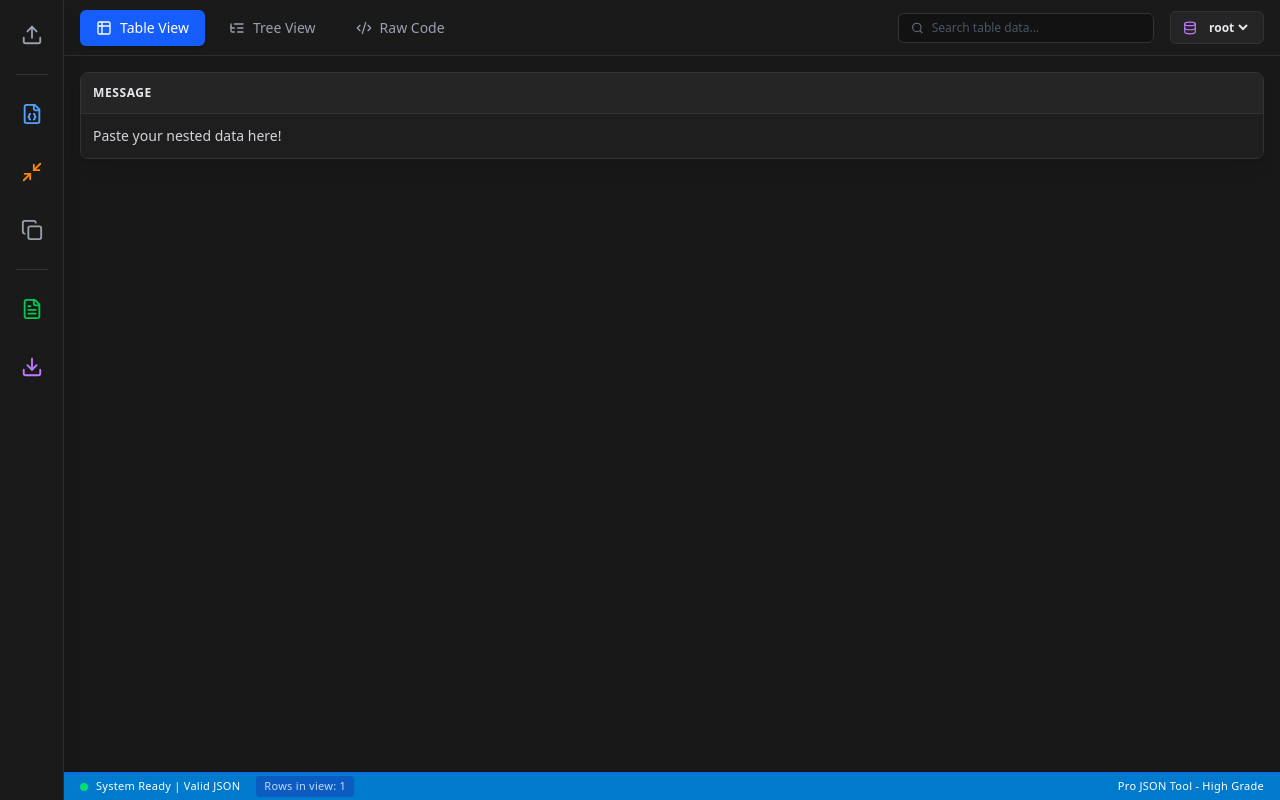
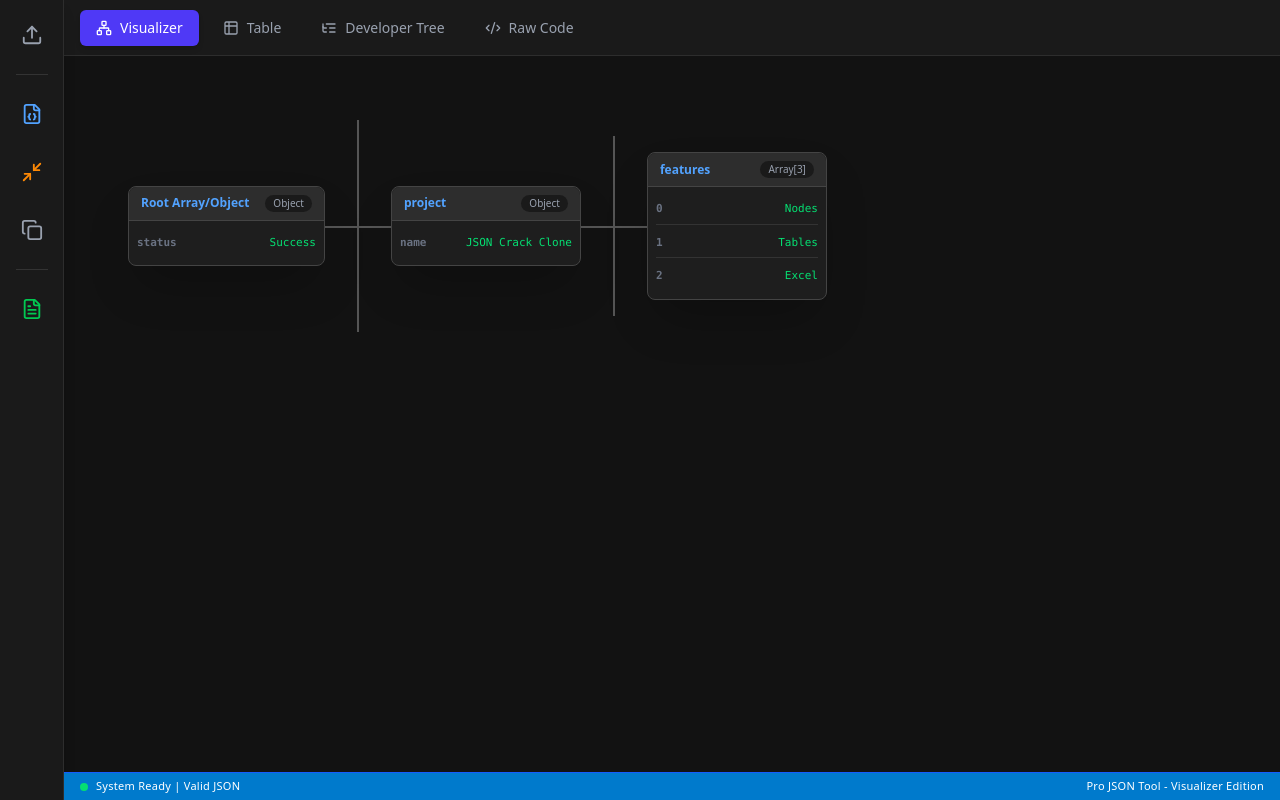
Before and after one commit to ayush180320/jsonpro, a React (Vite) app: page / in a window 1280 px wide. Built offline with nearby package versions, Linux system fonts and the light colour scheme.

Commit message:
Update App.tsx

```diff
--- a/src/App.tsx
+++ b/src/App.tsx
@@ -1,11 +1,19 @@
 import { useState, useEffect, useRef, useMemo } from 'react';
 import Editor from '@monaco-editor/react';
-import { FileJson, FileText, Download, Upload, AlertCircle, Table2, ListTree, Code2, Database, Copy, Minimize2, Search, Check } from 'lucide-react';
+import { FileJson, FileText, Download, Upload, AlertCircle, Table2, ListTree, Code2, Database, Copy, Minimize2, Search, Check, Network } from 'lucide-react';
 
-// --- Recursive Object Flattener ---
+// --- Bulletproof Recursive Flattener for Excel ---
 const flattenRow = (obj: any, parent = '', res: any = {}) => {
-  if (typeof obj !== 'object' || obj === null) {
+  if (obj === null || obj === undefined) {
+    res[parent || 'Value'] = '';
+    return res;
+  }
+  if (typeof obj !== 'object') {
     res[parent || 'Value'] = obj;
+    return res;
+  }
+  if (Array.isArray(obj)) {
+    res[parent || 'ArrayData'] = JSON.stringify(obj);
     return res;
   }
   for (let key in obj) {
@@ -16,11 +24,8 @@ const flattenRow = (obj: any, parent = '', res: any = {}) => {
     if (typeof val === 'object' && val !== null && !Array.isArray(val)) {
       flattenRow(val, propName, res);
     } else if (Array.isArray(val)) {
-      try {
-        res[propName] = JSON.stringify(val);
-      } catch {
-        res[propName] = "[Array]";
-      }
+      // Aggressive fallback to prevent [object Object]
+      res[propName] = JSON.stringify(val);
     } else {
       res[propName] = val;
     }
@@ -28,7 +33,64 @@ const flattenRow = (obj: any, parent = '', res: any = {}) => {
   return res;
 };
 
-// --- Tree Component ---
+// --- JSON Crack Style Node Visualizer ---
+const VisualNode = ({ label, data }: { label: string, data: any }) => {
+  const isObject = typeof data === 'object' && data !== null;
+  const isArray = Array.isArray(data);
+
+  if (!isObject) return null;
+
+  // Split data into raw values (to show on the card) and nested objects (to spawn as child cards)
+  const primitives = Object.entries(data).filter(([_, v]) => typeof v !== 'object' || v === null);
+  const complex = Object.entries(data).filter(([_, v]) => typeof v === 'object' && v !== null);
+
+  return (
+    <div className="flex items-center">
+      {/* Node Card */}
+      <div className="min-w-[180px] max-w-[300px] bg-[#1e1e1e] border border-[#444] rounded-lg shadow-2xl flex flex-col shrink-0 relative z-10 transition-transform hover:scale-[1.02]">
+        <div className="bg-[#2d2d2d] px-3 py-2 border-b border-[#444] text-xs font-bold flex justify-between items-center gap-4 rounded-t-lg">
+          <span className="truncate text-blue-400">{label}</span>
+          <span className="text-gray-400 font-normal bg-[#1a1a1a] px-2 py-0.5 rounded-full text-[10px]">
+            {isArray ? `Array[${data.length}]` : 'Object'}
+          </span>
+        </div>
+
+        {primitives.length > 0 && (
+          <div className="p-2 flex flex-col gap-1 text-[11px] font-mono overflow-y-auto max-h-[250px] custom-scrollbar">
+            {primitives.map(([k, v]) => (
+              <div key={k} className="flex justify-between gap-4 border-b border-[#333] pb-1.5 pt-1.5 last:border-0">
+                <span className="text-gray-500 truncate min-w-[50px] font-semibold">{k}</span>
+                <span className={`truncate text-right ${typeof v === 'string' ? "text-green-400" : typeof v === 'number' ? "text-orange-400" : "text-purple-400"}`} title={String(v)}>
+                  {v === null ? 'null' : String(v)}
+                </span>
+              </div>
+            ))}
+          </div>
+        )}
+      </div>
+
+      {/* Connectors & Nested Children */}
+      {complex.length > 0 && (
+        <div className="flex items-stretch ml-8 relative">
+          {/* Main connector line coming out of the card */}
+          <div className="w-8 border-t-2 border-[#555] absolute left-[-32px] top-1/2"></div>
+
+          <div className="flex flex-col justify-center gap-6 py-4 border-l-2 border-[#555] pl-8 relative">
+            {complex.map(([k, v]) => (
+              <div key={k} className="relative flex items-center">
+                {/* Connector line going into child card */}
+                <div className="w-8 border-t-2 border-[#555] absolute left-[-32px] top-1/2"></div>
+                <VisualNode label={isArray ? `Index [${k}]` : k} data={v} />
+              </div>
+            ))}
+          </div>
+        </div>
+      )}
+    </div>
+  );
+};
+
+// --- Tree Component (Developer View) ---
 const JsonTree = ({ data, name = "root" }: { data: any, name?: string }) => {
   const [isOpen, setIsOpen] = useState(true);
   const isObject = data !== null && typeof data === 'object';
@@ -38,7 +100,7 @@ const JsonTree = ({ data, name = "root" }: { data: any, name?: string }) => {
     return (
       <div className="flex pl-4 py-1 text-sm hover:bg-[#2a2a2a] transition-colors">
         <span className="text-blue-300 font-semibold mr-2">{name}:</span>
-        <span className={typeof data === 'string' ? "text-green-400" : typeof data === 'number' ? "text-orange-400" : "text-purple-400"}>
+        <span className={typeof data === 'string' ? "text-green-400" : "text-orange-400"}>
           {typeof data === 'string' ? `"${data}"` : String(data)}
         </span>
       </div>
@@ -63,30 +125,20 @@ const JsonTree = ({ data, name = "root" }: { data: any, name?: string }) => {
   );
 };
 
-// --- High-Grade Structured Table Component with Advanced Search ---
+// --- Structured Table Component ---
 const JsonTable = ({ data, searchQuery }: { data: any[], searchQuery: string }) => {
-  if (!data || data.length === 0) return <div className="p-8 text-gray-500 text-center">No valid data to display.</div>;
+  if (!data || data.length === 0) return <div className="p-8 text-gray-500 text-center flex flex-col items-center"><Table2 size={48} className="mb-4 opacity-20"/> No valid tabular data to display. Use Visualizer or Tree view.</div>;
 
   const flattenedData = data.map(row => flattenRow(row));
+  const headers = Array.from(new Set(flattenedData.flatMap(row => Object.keys(row))));
 
-  const headers = Array.from(new Set(
-    flattenedData.flatMap(row => Object.keys(row))
-  ));
-
-  // Smart Search: Filter rows across ALL columns based on search query
   const filteredData = useMemo(() => {
     if (!searchQuery.trim()) return flattenedData;
     const lowerQuery = searchQuery.toLowerCase();
-    return flattenedData.filter(row => {
-      return Object.values(row).some(val =>
-        String(val ?? '').toLowerCase().includes(lowerQuery)
-      );
-    });
+    return flattenedData.filter(row => Object.values(row).some(val => String(val ?? '').toLowerCase().includes(lowerQuery)));
   }, [flattenedData, searchQuery]);
 
-  if (filteredData.length === 0) {
-    return <div className="p-8 text-gray-500 text-center">No results found for "{searchQuery}".</div>;
-  }
+  if (filteredData.length === 0) return <div className="p-8 text-gray-500 text-center">No results found.</div>;
 
   return (
     <div className="w-full h-full overflow-auto bg-[#181818] p-4">
@@ -108,7 +160,7 @@ const JsonTable = ({ data, searchQuery }: { data: any[], searchQuery: string })
                   const cellValue = row[header];
                   return (
                     <td key={header} className="p-3 text-gray-300 border-r border-[#333] last:border-r-0 max-w-xs truncate" title={String(cellValue ?? '')}>
-                      {cellValue !== undefined && cellValue !== null ? String(cellValue) : <span className="text-gray-600 italic">null</span>}
+                      {cellValue !== undefined && cellValue !== null && cellValue !== '' ? String(cellValue) : <span className="text-gray-600 italic">--</span>}
                     </td>
                   );
                 })}
@@ -122,23 +174,18 @@ const JsonTable = ({ data, searchQuery }: { data: any[], searchQuery: string })
 };
 
 export default function App() {
-  const [jsonText, setJsonText] = useState('{\n  "message": "Paste your nested data here!"\n}');
+  const [jsonText, setJsonText] = useState('{\n  "status": "Success",\n  "project": {\n    "name": "JSON Crack Clone",\n    "features": ["Nodes", "Tables", "Excel"]\n  }\n}');
   const [parsedData, setParsedData] = useState<any>(null);
   const [error, setError] = useState<string | null>(null);
-  const [activeTab, setActiveTab] = useState<'table' | 'tree' | 'code'>('table');
+  const [activeTab, setActiveTab] = useState<'visualizer' | 'table' | 'tree' | 'code'>('visualizer');
   const [selectedTablePath, setSelectedTablePath] = useState<string>('root');
   const [searchQuery, setSearchQuery] = useState('');
   const [copied, setCopied] = useState(false);
   const fileInputRef = useRef<HTMLInputElement>(null);
 
-  // Parse text live
   useEffect(() => {
     try {
-      if (!jsonText.trim()) {
-        setParsedData(null);
-        setError(null);
-        return;
-      }
+      if (!jsonText.trim()) { setParsedData(null); setError(null); return; }
       const parsed = JSON.parse(jsonText);
       setParsedData(parsed);
       setError(null);
@@ -148,33 +195,25 @@ export default function App() {
     }
   }, [jsonText]);
 
-  // Deep scanner
   const availableTables = useMemo(() => {
     if (!parsedData) return {};
     const tables: Record<string, any[]> = {};
-
     const traverse = (obj: any, path: string) => {
       if (Array.isArray(obj)) {
         let flatArr = obj;
         while (flatArr.length > 0 && Array.isArray(flatArr[0])) flatArr = flatArr.flat();
         tables[path] = flatArr;
-
         if (flatArr.length > 0 && typeof flatArr[0] === 'object' && flatArr[0] !== null) {
           Object.keys(flatArr[0]).forEach(k => {
             const val = flatArr[0][k];
-            if (Array.isArray(val) || (typeof val === 'object' && val !== null)) {
-              traverse(val, `${path} -> ${k}`);
-            }
+            if (Array.isArray(val) || (typeof val === 'object' && val !== null)) traverse(val, `${path} -> ${k}`);
           });
         }
       } else if (typeof obj === 'object' && obj !== null) {
         if (path === 'root') tables['root'] = [obj];
-        Object.keys(obj).forEach(key => {
-          traverse(obj[key], path === 'root' ? key : `${path} -> ${key}`);
-        });
+        Object.keys(obj).forEach(key => traverse(obj[key], path === 'root' ? key : `${path} -> ${key}`));
       }
     };
-
     traverse(parsedData, 'root');
     return tables;
   }, [parsedData]);
@@ -194,33 +233,11 @@ export default function App() {
     reader.readAsText(file);
   };
 
-  const formatJSON = () => {
-    if (parsedData) setJsonText(JSON.stringify(parsedData, null, 2));
-  };
-
-  const minifyJSON = () => {
-    if (parsedData) setJsonText(JSON.stringify(parsedData));
-  };
-
-  const copyToClipboard = () => {
-    navigator.clipboard.writeText(jsonText);
-    setCopied(true);
-    setTimeout(() => setCopied(false), 2000);
-  };
-
-  const exportAsJSON = () => {
-    if (!parsedData) return;
-    const blob = new Blob([JSON.stringify(parsedData, null, 2)], { type: 'application/json' });
-    downloadBlob(blob, 'data-export.json');
-  };
-
   const exportAsCSV = () => {
     const targetData = availableTables[selectedTablePath];
     if (!targetData || targetData.length === 0) return;
 
     const flattenedData = targetData.map(row => flattenRow(row));
-
-    // Apply the active search filter to the CSV export too!
     const lowerQuery = searchQuery.toLowerCase();
     const exportData = searchQuery.trim()
       ? flattenedData.filter(row => Object.values(row).some(val => String(val ?? '').toLowerCase().includes(lowerQuery)))
@@ -243,14 +260,10 @@ export default function App() {
     ];
 
     const blob = new Blob(['\uFEFF' + csvRows.join('\n')], { type: 'text/csv;charset=utf-8;' });
-    downloadBlob(blob, `${selectedTablePath.replace(/ -> /g, '_')}-export.csv`);
-  };
-
-  const downloadBlob = (blob: Blob, filename: string) => {
     const url = URL.createObjectURL(blob);
     const a = document.createElement('a');
     a.href = url;
-    a.download = filename;
+    a.download = `${selectedTablePath.replace(/ -> /g, '_')}-export.csv`;
     a.click();
     URL.revokeObjectURL(url);
   };
@@ -262,129 +275,95 @@ export default function App() {
       <div className="w-16 flex flex-col items-center py-4 bg-[#1a1a1a] border-r border-[#2d2d2d] justify-between z-10 shadow-lg">
         <div className="flex flex-col gap-5 w-full items-center">
           <input type="file" accept=".json" className="hidden" ref={fileInputRef} onChange={handleFileUpload} />
-          <button title="Upload JSON File" onClick={() => fileInputRef.current?.click()} className="text-gray-400 hover:text-white transition-colors p-2 hover:bg-[#2d2d2d] rounded-lg">
-            <Upload size={22} />
-          </button>
-
+          <button title="Upload File" onClick={() => fileInputRef.current?.click()} className="text-gray-400 hover:text-white transition-colors p-2 hover:bg-[#2d2d2d] rounded-lg"><Upload size={22} /></button>
           <div className="w-8 h-px bg-[#333]"></div>
-
-          <button title="Format JSON (Beautify)" onClick={formatJSON} className="text-blue-400 hover:text-blue-300 transition-colors p-2 hover:bg-[#2d2d2d] rounded-lg">
-            <FileJson size={22} />
-          </button>
-
-          <button title="Minify JSON (Compress)" onClick={minifyJSON} className="text-orange-400 hover:text-orange-300 transition-colors p-2 hover:bg-[#2d2d2d] rounded-lg">
-            <Minimize2 size={22} />
-          </button>
-
-          <button title="Copy Current Code" onClick={copyToClipboard} className="text-gray-400 hover:text-white transition-colors p-2 hover:bg-[#2d2d2d] rounded-lg">
+          <button title="Format Code" onClick={() => {if(parsedData) setJsonText(JSON.stringify(parsedData, null, 2))}} className="text-blue-400 hover:text-blue-300 transition-colors p-2 hover:bg-[#2d2d2d] rounded-lg"><FileJson size={22} /></button>
+          <button title="Minify Code" onClick={() => {if(parsedData) setJsonText(JSON.stringify(parsedData))}} className="text-orange-400 hover:text-orange-300 transition-colors p-2 hover:bg-[#2d2d2d] rounded-lg"><Minimize2 size={22} /></button>
+          <button title="Copy Code" onClick={() => {navigator.clipboard.writeText(jsonText); setCopied(true); setTimeout(() => setCopied(false), 2000)}} className="text-gray-400 hover:text-white transition-colors p-2 hover:bg-[#2d2d2d] rounded-lg">
             {copied ? <Check size={22} className="text-green-500" /> : <Copy size={22} />}
           </button>
-
           <div className="w-8 h-px bg-[#333]"></div>
-
-          <button title={`Export to Excel`} onClick={exportAsCSV} className="text-green-500 hover:text-green-400 transition-colors p-2 hover:bg-[#2d2d2d] rounded-lg">
-            <FileText size={22} />
-          </button>
-
-          <button title="Export Entire JSON" onClick={exportAsJSON} className="text-purple-400 hover:text-purple-300 transition-colors p-2 hover:bg-[#2d2d2d] rounded-lg">
-            <Download size={22} />
-          </button>
+          <button title="Export to Excel" onClick={exportAsCSV} className="text-green-500 hover:text-green-400 transition-colors p-2 hover:bg-[#2d2d2d] rounded-lg"><FileText size={22} /></button>
         </div>
       </div>
 
       {/* Main Workspace */}
       <div className="flex-1 flex flex-col min-w-0">
 
-        {/* Top Header & Navigation */}
+        {/* Top Navigation */}
         <div className="h-14 bg-[#1a1a1a] border-b border-[#2d2d2d] flex items-center justify-between px-4">
           <div className="flex gap-2">
-            <button
-              onClick={() => setActiveTab('table')}
-              className={`flex items-center gap-2 px-4 py-2 rounded-md text-sm font-medium transition-all ${activeTab === 'table' ? 'bg-blue-600 text-white shadow-md' : 'text-gray-400 hover:bg-[#2d2d2d] hover:text-gray-200'}`}
-            >
-              <Table2 size={16} /> Table View
+            <button onClick={() => setActiveTab('visualizer')} className={`flex items-center gap-2 px-4 py-2 rounded-md text-sm font-medium transition-all ${activeTab === 'visualizer' ? 'bg-indigo-600 text-white shadow-md' : 'text-gray-400 hover:bg-[#2d2d2d]'}`}>
+              <Network size={16} /> Visualizer
             </button>
-            <button
-              onClick={() => setActiveTab('tree')}
-              className={`flex items-center gap-2 px-4 py-2 rounded-md text-sm font-medium transition-all ${activeTab === 'tree' ? 'bg-blue-600 text-white shadow-md' : 'text-gray-400 hover:bg-[#2d2d2d] hover:text-gray-200'}`}
-            >
-              <ListTree size={16} /> Tree View
+            <button onClick={() => setActiveTab('table')} className={`flex items-center gap-2 px-4 py-2 rounded-md text-sm font-medium transition-all ${activeTab === 'table' ? 'bg-blue-600 text-white shadow-md' : 'text-gray-400 hover:bg-[#2d2d2d]'}`}>
+              <Table2 size={16} /> Table
             </button>
-            <button
-              onClick={() => setActiveTab('code')}
-              className={`flex items-center gap-2 px-4 py-2 rounded-md text-sm font-medium transition-all ${activeTab === 'code' ? 'bg-blue-600 text-white shadow-md' : 'text-gray-400 hover:bg-[#2d2d2d] hover:text-gray-200'}`}
-            >
+            <button onClick={() => setActiveTab('tree')} className={`flex items-center gap-2 px-4 py-2 rounded-md text-sm font-medium transition-all ${activeTab === 'tree' ? 'bg-blue-600 text-white shadow-md' : 'text-gray-400 hover:bg-[#2d2d2d]'}`}>
+              <ListTree size={16} /> Developer Tree
+            </button>
+            <button onClick={() => setActiveTab('code')} className={`flex items-center gap-2 px-4 py-2 rounded-md text-sm font-medium transition-all ${activeTab === 'code' ? 'bg-blue-600 text-white shadow-md' : 'text-gray-400 hover:bg-[#2d2d2d]'}`}>
               <Code2 size={16} /> Raw Code
             </button>
           </div>
 
           <div className="flex items-center gap-4">
-            {/* Global Search Bar - Only shows on Table view */}
             {activeTab === 'table' && parsedData && (
-              <div className="flex items-center gap-2 bg-[#121212] px-3 py-1.5 rounded-md border border-[#333] focus-within:border-blue-500 transition-colors w-64">
+              <div className="flex items-center gap-2 bg-[#121212] px-3 py-1.5 rounded-md border border-[#333] w-64">
                 <Search size={14} className="text-gray-500" />
-                <input
-                  type="text"
-                  placeholder="Search table data..."
-                  value={searchQuery}
-                  onChange={(e) => setSearchQuery(e.target.value)}
-                  className="bg-transparent text-xs text-gray-200 outline-none w-full placeholder-gray-600"
-                />
+                <input type="text" placeholder="Search data..." value={searchQuery} onChange={(e) => setSearchQuery(e.target.value)} className="bg-transparent text-xs text-gray-200 outline-none w-full" />
               </div>
             )}
-
             {Object.keys(availableTables).length > 0 && activeTab === 'table' && (
-              <div className="flex items-center gap-2 bg-[#252526] px-3 py-1.5 rounded-md border border-[#333] shadow-inner">
+              <div className="flex items-center gap-2 bg-[#252526] px-3 py-1.5 rounded-md border border-[#333]">
                 <Database size={14} className="text-purple-400" />
-                <select
-                  value={selectedTablePath}
-                  onChange={(e) => {
-                    setSelectedTablePath(e.target.value);
-                    setSearchQuery(''); // Reset search on table change
-                  }}
-                  className="bg-transparent text-xs font-semibold text-gray-200 outline-none cursor-pointer max-w-[180px] truncate"
-                >
-                  {Object.keys(availableTables).map(path => (
-                    <option key={path} value={path} className="bg-[#252526]">
-                      {path}
-                    </option>
-                  ))}
+                <select value={selectedTablePath} onChange={(e) => { setSelectedTablePath(e.target.value); setSearchQuery(''); }} className="bg-transparent text-xs font-semibold text-gray-200 outline-none cursor-pointer max-w-[180px] truncate">
+                  {Object.keys(availableTables).map(path => <option key={path} value={path} className="bg-[#252526]">{path}</option>)}
                 </select>
-              </div>
-            )}
-
-            {error && (
-              <div className="flex items-center text-red-400 text-xs gap-1.5 bg-red-400/10 border border-red-500/20 px-3 py-1.5 rounded-full font-medium">
-                <AlertCircle size={14} /> Syntax Error
               </div>
             )}
           </div>
         </div>
 
-        {/* Content Area */}
+        {/* Dynamic Content Area */}
         <div className="flex-1 overflow-hidden relative">
+
+          {/* RAW CODE */}
           {activeTab === 'code' && (
-            <div className="h-full bg-[#1e1e1e] animate-in fade-in duration-200">
-              <Editor
-                height="100%"
-                defaultLanguage="json"
-                theme="vs-dark"
-                value={jsonText}
-                onChange={(val) => setJsonText(val || '')}
-                options={{ minimap: { enabled: false }, fontSize: 14, wordWrap: 'on', padding: { top: 16 } }}
-              />
+            <div className="h-full bg-[#1e1e1e]">
+              <Editor height="100%" defaultLanguage="json" theme="vs-dark" value={jsonText} onChange={(val) => setJsonText(val || '')} options={{ minimap: { enabled: false }, fontSize: 14, wordWrap: 'on', padding: { top: 16 } }} />
             </div>
           )}
 
+          {/* DEVELOPER TREE */}
           {activeTab === 'tree' && (
-            <div className="h-full overflow-y-auto bg-[#181818] p-4 animate-in fade-in duration-200">
-              {parsedData ? <JsonTree data={parsedData} /> : <div className="text-gray-500 flex justify-center mt-10">Invalid or empty JSON.</div>}
+            <div className="h-full overflow-y-auto bg-[#181818] p-4">
+              {parsedData ? <JsonTree data={parsedData} /> : <div className="text-gray-500 flex justify-center mt-10">Invalid JSON</div>}
             </div>
           )}
 
+          {/* TABLE VIEW */}
           {activeTab === 'table' && (
-            <div className="h-full bg-[#121212] animate-in fade-in duration-200">
-              {parsedData ? <JsonTable data={availableTables[selectedTablePath] || []} searchQuery={searchQuery} /> : <div className="text-gray-500 flex justify-center mt-10">Invalid or empty JSON.</div>}
+            <div className="h-full bg-[#121212]">
+              {parsedData ? <JsonTable data={availableTables[selectedTablePath] || []} searchQuery={searchQuery} /> : <div className="text-gray-500 flex justify-center mt-10">Invalid JSON</div>}
+            </div>
+          )}
+
+          {/* NEW: GRAPH VISUALIZER */}
+          {activeTab === 'visualizer' && (
+            <div className="h-full bg-[#121212] overflow-auto relative p-16 custom-scrollbar-xy">
+              <style>{`
+                .custom-scrollbar-xy::-webkit-scrollbar { width: 12px; height: 12px; }
+                .custom-scrollbar-xy::-webkit-scrollbar-track { background: #121212; }
+                .custom-scrollbar-xy::-webkit-scrollbar-thumb { background: #333; border-radius: 6px; border: 3px solid #121212; }
+              `}</style>
+              {parsedData ? (
+                <div className="inline-block min-w-max">
+                  <VisualNode label="Root Array/Object" data={parsedData} />
+                </div>
+              ) : (
+                <div className="text-gray-500 flex justify-center mt-10 w-full">Paste valid JSON to generate visualization.</div>
+              )}
             </div>
           )}
         </div>
@@ -394,15 +373,10 @@ export default function App() {
           <div className="flex items-center gap-4">
             <span className="flex items-center gap-2">
               <div className={`w-2 h-2 rounded-full ${error ? 'bg-red-400' : 'bg-green-400'}`}></div>
-              {error ? `Parse Error: ${error}` : 'System Ready | Valid JSON'}
+              {error ? `Error: ${error}` : 'System Ready | Valid JSON'}
             </span>
-            {parsedData && !error && (
-              <span className="text-blue-200 bg-blue-800/50 px-2 py-0.5 rounded">
-                Rows in view: {availableTables[selectedTablePath]?.length || 0}
-              </span>
-            )}
           </div>
-          <span>Pro JSON Tool - High Grade</span>
+          <span>Pro JSON Tool - Visualizer Edition</span>
         </div>
       </div>
     </div>
```
